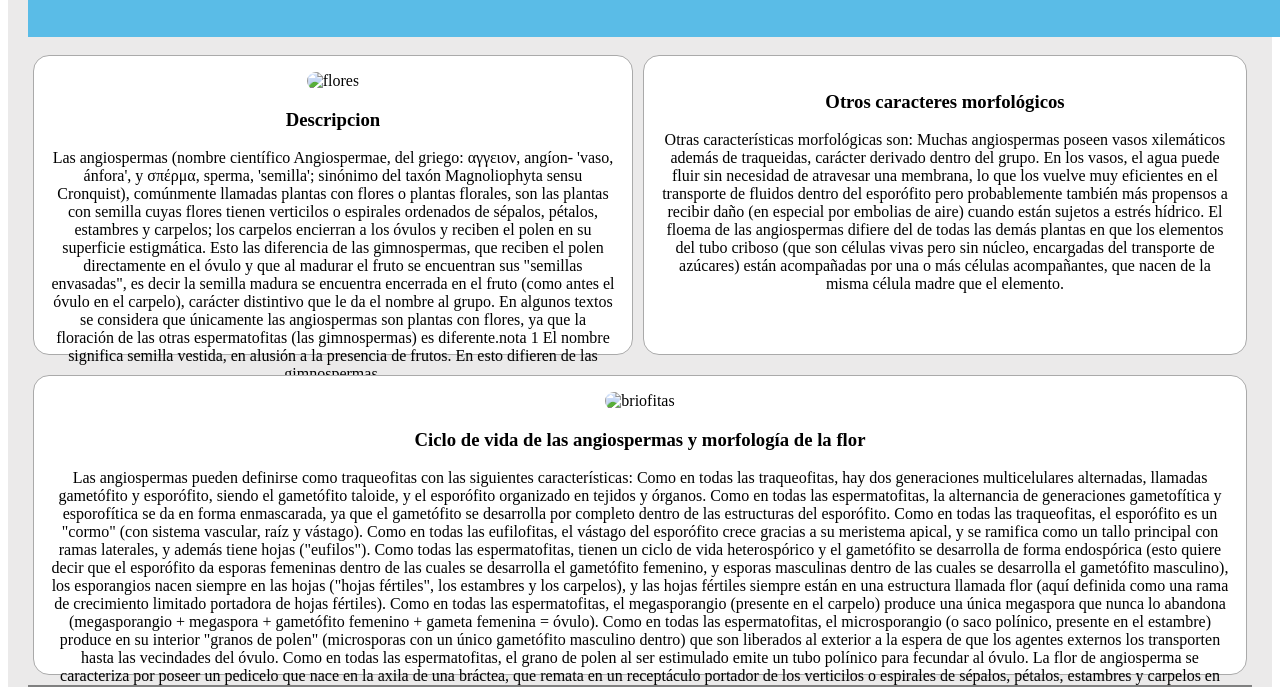
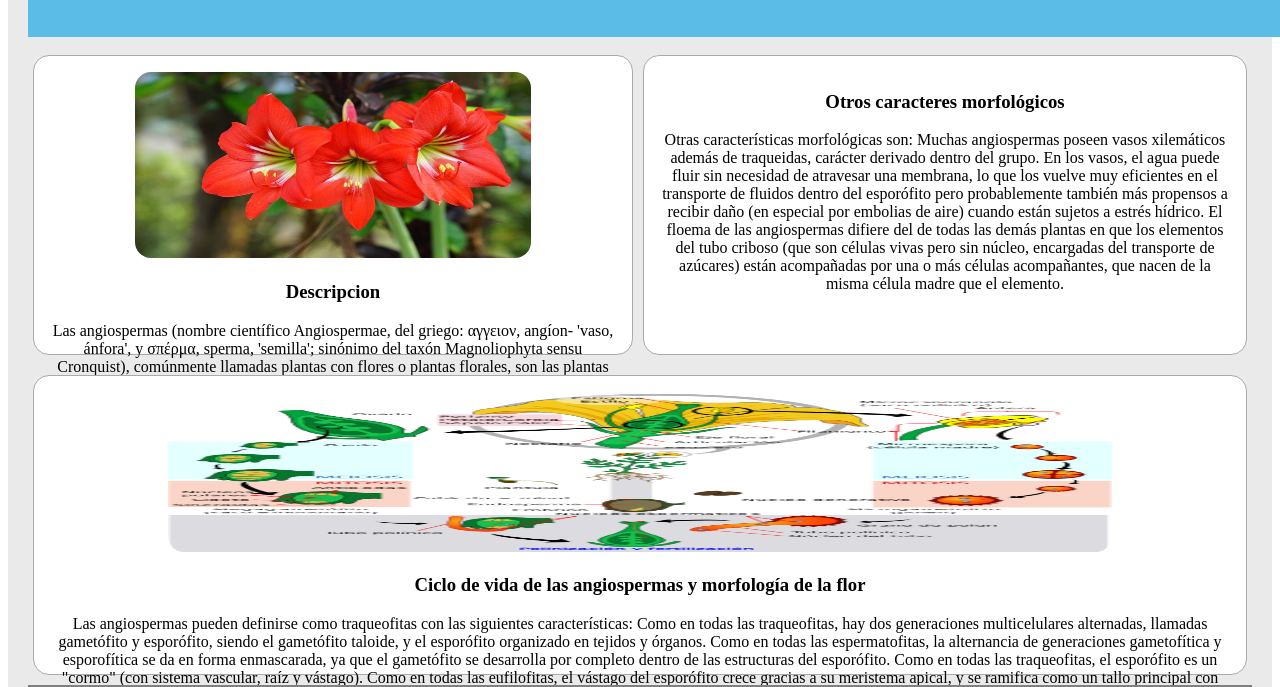
Before and after one commit to TerryDiazRubiales/NuestraPagina_DAWE, a plain HTML site: page flores.html in a window 1280 px wide. Shown: the part 83-770 px from the top of the page. Drawn offline with nearby package versions, Linux system fonts and the light colour scheme.

Commit message:
añadidas flores arreglar flores.html

```diff
--- a/flores.html
+++ b/flores.html
@@ -44,7 +44,7 @@
         <main>
 
             <article tabindex="0">
-                <img src="img/flores.jpg" alt="flores" />
+                <img src="img/flor1.jpg" alt="flor angiosperma" />
                 <h3>Descripcion</h3>
                 <p>Las angiospermas (nombre científico Angiospermae, del griego:
                     αγγειον, angíon- 'vaso, ánfora', y σπέρμα, sperma, 'semilla';
@@ -75,7 +75,7 @@
             </article>
 
             <article tabindex="0">
-                <img src="img/briofitas.jpg" alt="briofitas" />
+                <img src="img/flor2.jpg" alt="Ciclo de vida de angiosperma" />
                 <h3>Ciclo de vida de las angiospermas y morfología de la flor</h3>
                 <p>Las angiospermas pueden definirse como traqueofitas con las siguientes características:
 
```
